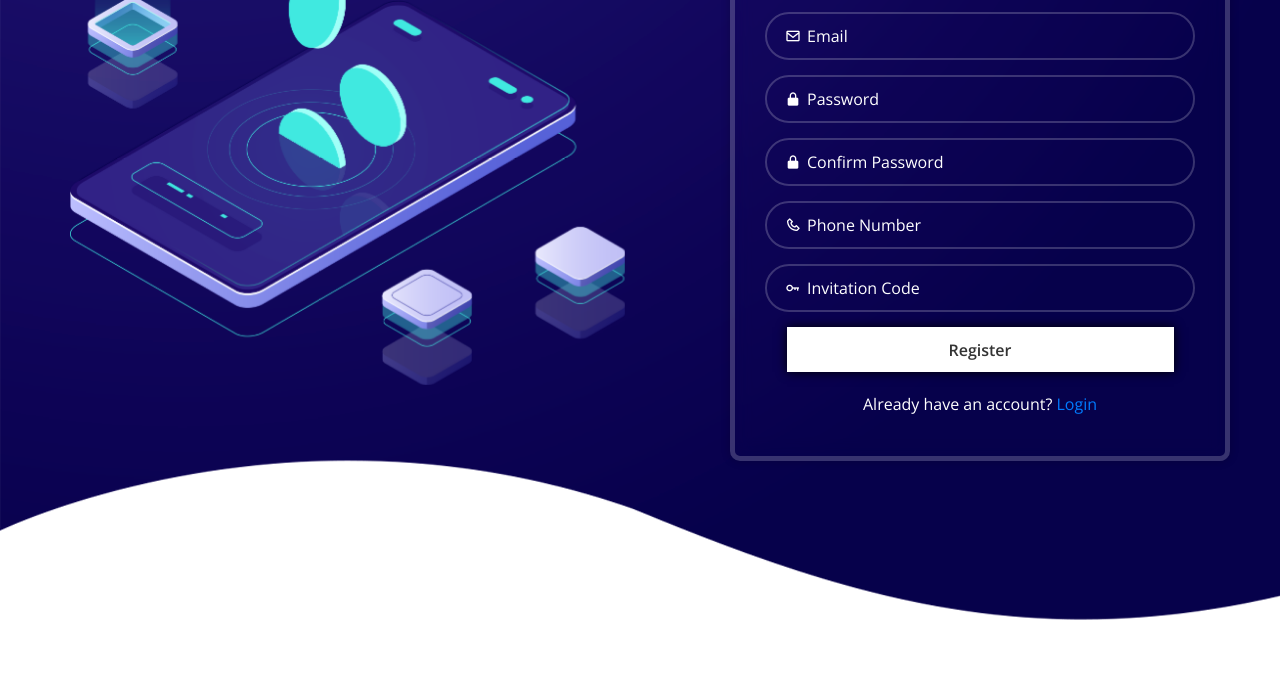
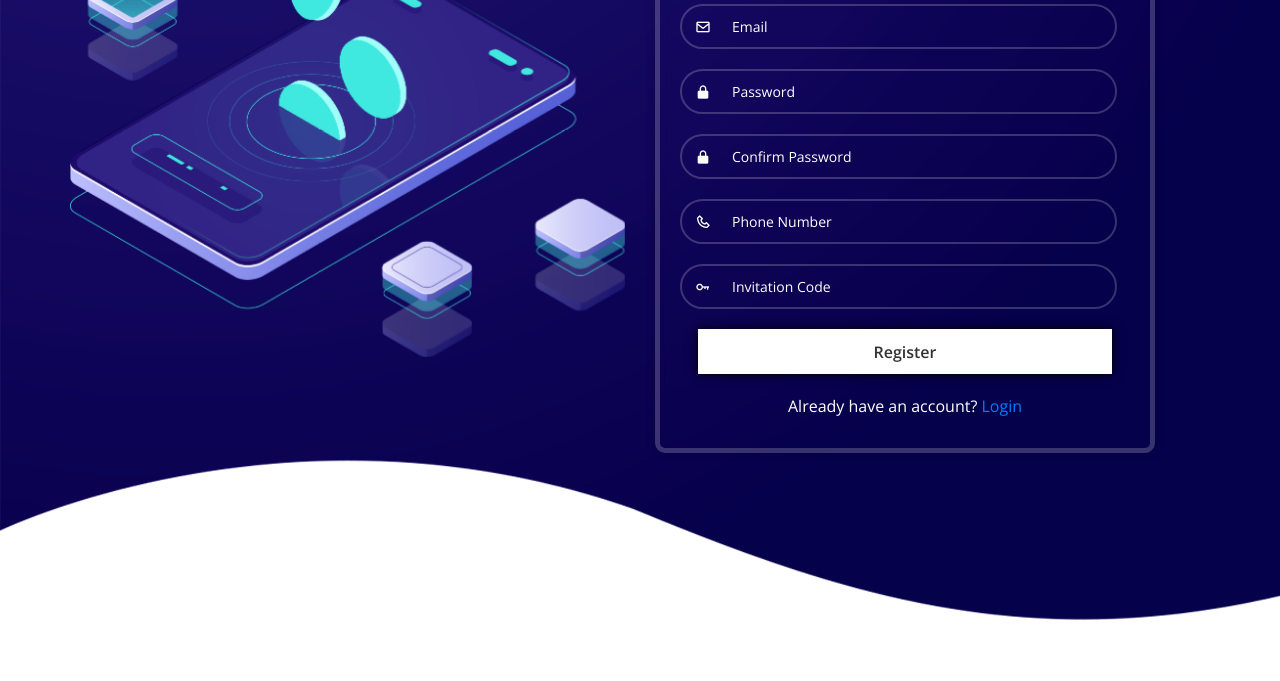
Before and after one commit to ChithmiDilaksha/Example-Project-1, a plain HTML site: page inogain-html/register.html in a window 1280 px wide. Shown: the part 273-954 px from the top of the page. After the commit the page ends 898 px from the top, so only its background shows below. Drawn offline with nearby package versions, Linux system fonts and the light colour scheme.

Commit message:
Update Register_style.css
Change Style some codes in for a Register Page

```diff
--- a/inogain-html/css/Register_style.css
+++ b/inogain-html/css/Register_style.css
@@ -1,8 +1,8 @@
 /* Form Styles */
 .wrapper {
-   margin-left: 75px;
-    margin-bottom: 75px;
-    margin-top: 0px;
+   margin-left: 0px;
+    margin-bottom: 27px;
+   margin-top: 0px;
     width: 500px;
     background: transparent;
     border: 5px solid rgba(255, 255, 255, 0.2);
@@ -10,16 +10,18 @@
     box-shadow: 0 0 10px rgba(0, 0, 0, .2);
     color: #fff;
     border-radius: 10px;
-    padding: 40px 30px;
+    padding: 30px 15px;
 
 }
 
 .wrapper h1 {
+  /*margin-bottom: 20px;*/
+  margin-top: 0px;
     font-size: 40px;
     text-align: center;
 }
 .input-box {
-  margin-bottom: 15px;
+  margin-bottom: 20px;
   position: relative;
 }
 
@@ -32,15 +34,16 @@
 }
 
 .input-box input {
-  width: 100%;
-  padding: 10px 15px 10px 40px;
+  margin-left: 5px;
+  width: 95%;
+  padding: 10px 15px 10px 50px;
   border: none;
   outline: none;
   border: 2px solid rgba(255, 255, 255, .2);
   font-size: 1rem;
   background: transparent;
   border-radius: 40px;
-  font-size: 16px;
+  font-size: 14px;
   color: #fff;
 }
 .input-box input::placeholder {
```
